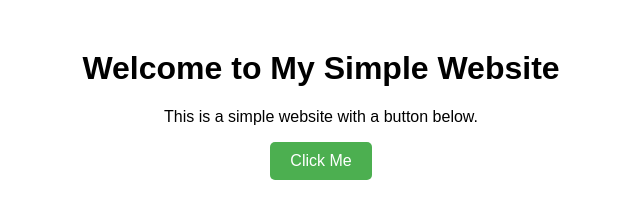
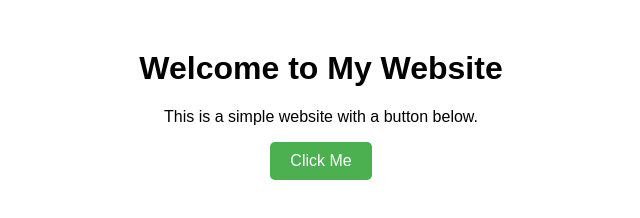
Before and after one commit to MySpecter-idk/landingofficewebsite, a plain HTML site: page index.html in a window 1280 px wide. Shown: the whole page, without its empty margins (319-959 px from the left). Drawn offline with Linux system fonts and the light colour scheme.

Commit message:
Update index.html

```diff
--- a/index.html
+++ b/index.html
@@ -26,7 +26,7 @@
     </style>
 </head>
 <body>
-    <h1>Welcome to My Simple Website</h1>
+    <h1>Welcome to My Website</h1>
     <p>This is a simple website with a button below.</p>
     <button onclick="alert('Button clicked!')">Click Me</button>
 </body>
```
